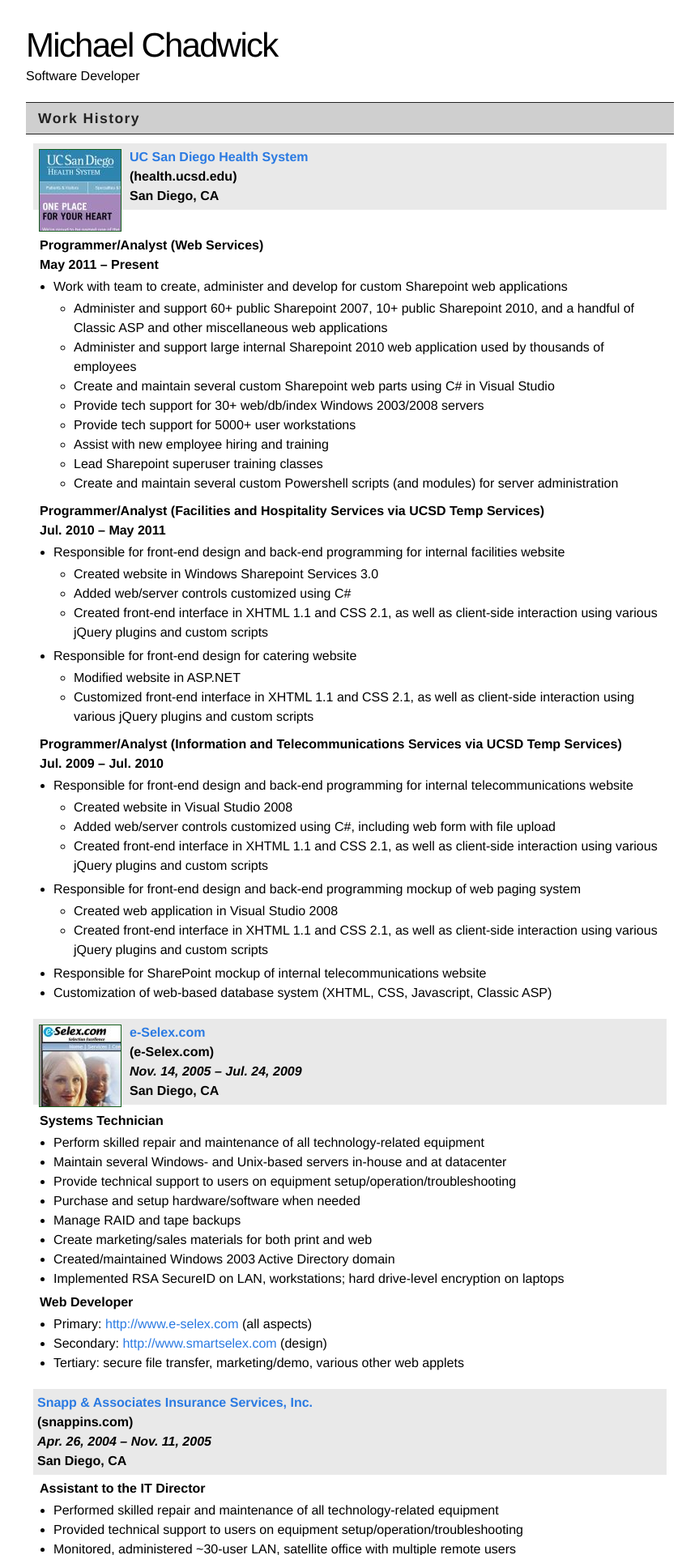
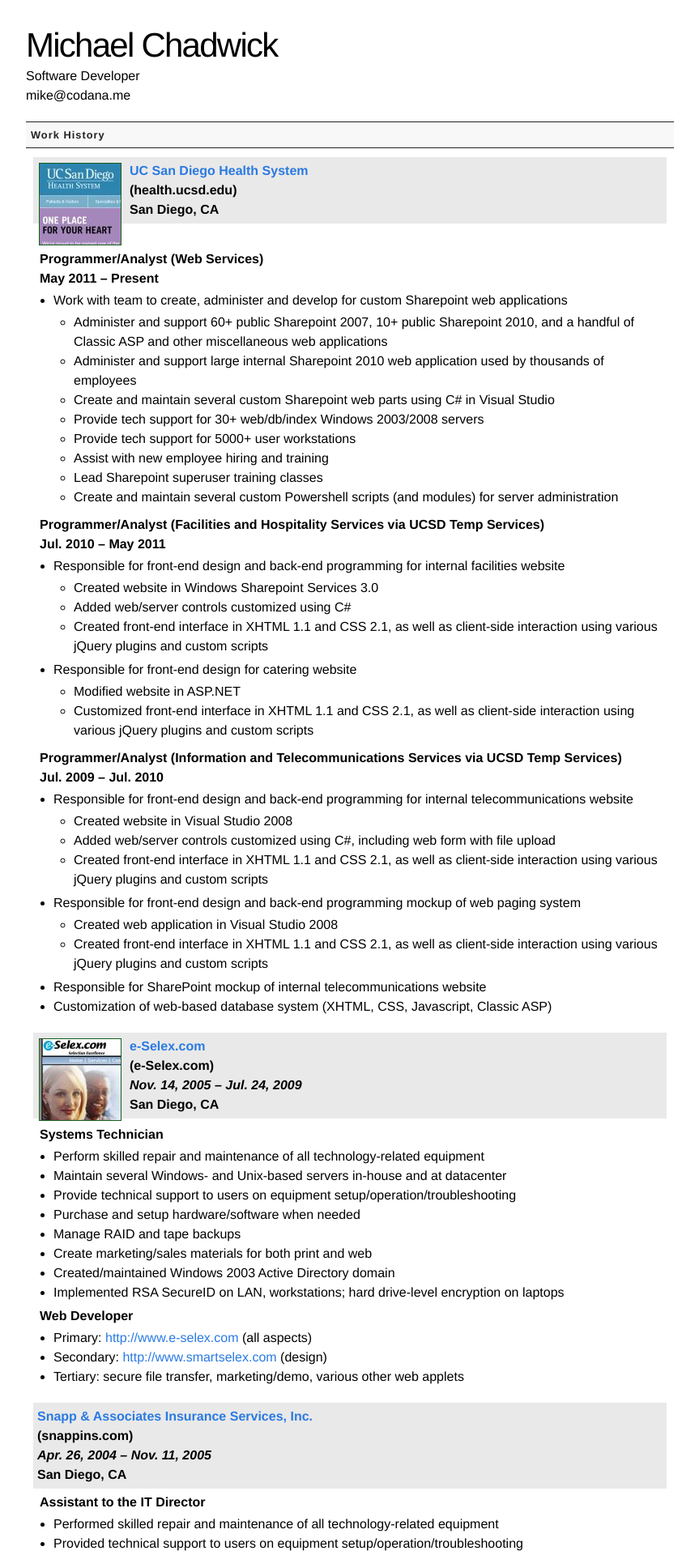
Before and after one commit to michaelchadwick/codana.me, a Jekyll site: the page built from resume/index_print.html, in a window 1280 px wide. Shown: the top 1920 px of the page at 81% size, without its empty margins (208-1071 px from the left). Built offline with Jekyll 4.4.1, drawn with Linux system fonts in a browser that asks for light colours.

Commit message:
resume layout updates; contact email added to resume

```diff
--- a/_includes/head_resume_print.html
+++ b/_includes/head_resume_print.html
@@ -7,7 +7,7 @@
     <link rel="canonical" href="{{ page.url | replace:'index.html','' | prepend: site.baseurl | prepend: site.url }}">
 
     <!-- Custom CSS -->
-    <link rel="stylesheet" href="{{ "/assets/css/main.css" | prepend: site.baseurl }}">
-    <link rel="stylesheet" href="{{ "/assets/css/custom.css" | prepend: site.baseurl }}">
+    <link rel="stylesheet" href="{{ '/assets/css/main.css' | prepend: site.baseurl }}">
+    <link rel="stylesheet" href="{{ '/assets/css/custom.css' | prepend: site.baseurl }}">
     <link href="/assets/images/favicon.ico" rel="icon" type="image/x-icon" />
 </head>
--- a/_layouts/default_resume_print.html
+++ b/_layouts/default_resume_print.html
@@ -3,7 +3,7 @@
 
   {% include head_resume_print.html %}
 
-    <body>
+  <body>
 
     <div class="page-content">
       <div class="wrap">
@@ -11,5 +11,5 @@
       </div>
     </div>
 
-    </body>
+  </body>
 </html>
--- a/_layouts/resume_print.html
+++ b/_layouts/resume_print.html
@@ -3,13 +3,14 @@
 title: R&eacute;sum&eacute;
 ---
 <link rel="stylesheet" href="/assets/css/resumes.css" type="text/css" media="screen" />
-<link rel="stylesheet" href="/assets/css/resumes_print.css" type="text/css" media="print" />
+<link rel="stylesheet" href="/assets/css/resumes_print.css" type="text/css" media="screen, print" />
 
 <div class="post">
 
   <header class="post-header">
     <h1>Michael Chadwick</h1>
     <h3>{{ page.subtitle }}</h3>
+    <h4>{{ page.contact_email }}</h4>
   </header>
 
   <article class="post-content">
--- a/assets/css/resumes_print.css
+++ b/assets/css/resumes_print.css
@@ -73,7 +73,7 @@
   width: 240px;
 }
 ul.skills li.first.tall {
-
+  margin-bottom: auto;
 }
 ul.skills.other {
   color: #999;
--- a/resume/index_print.html
+++ b/resume/index_print.html
@@ -2,6 +2,7 @@
 layout: resume_print
 title: R&eacute;sum&eacute;
 subtitle: Software Developer
+contact_email: mike@codana.me
 permalink: /resume/index_print.html
 exclude_from_nav: true
 ---
```
